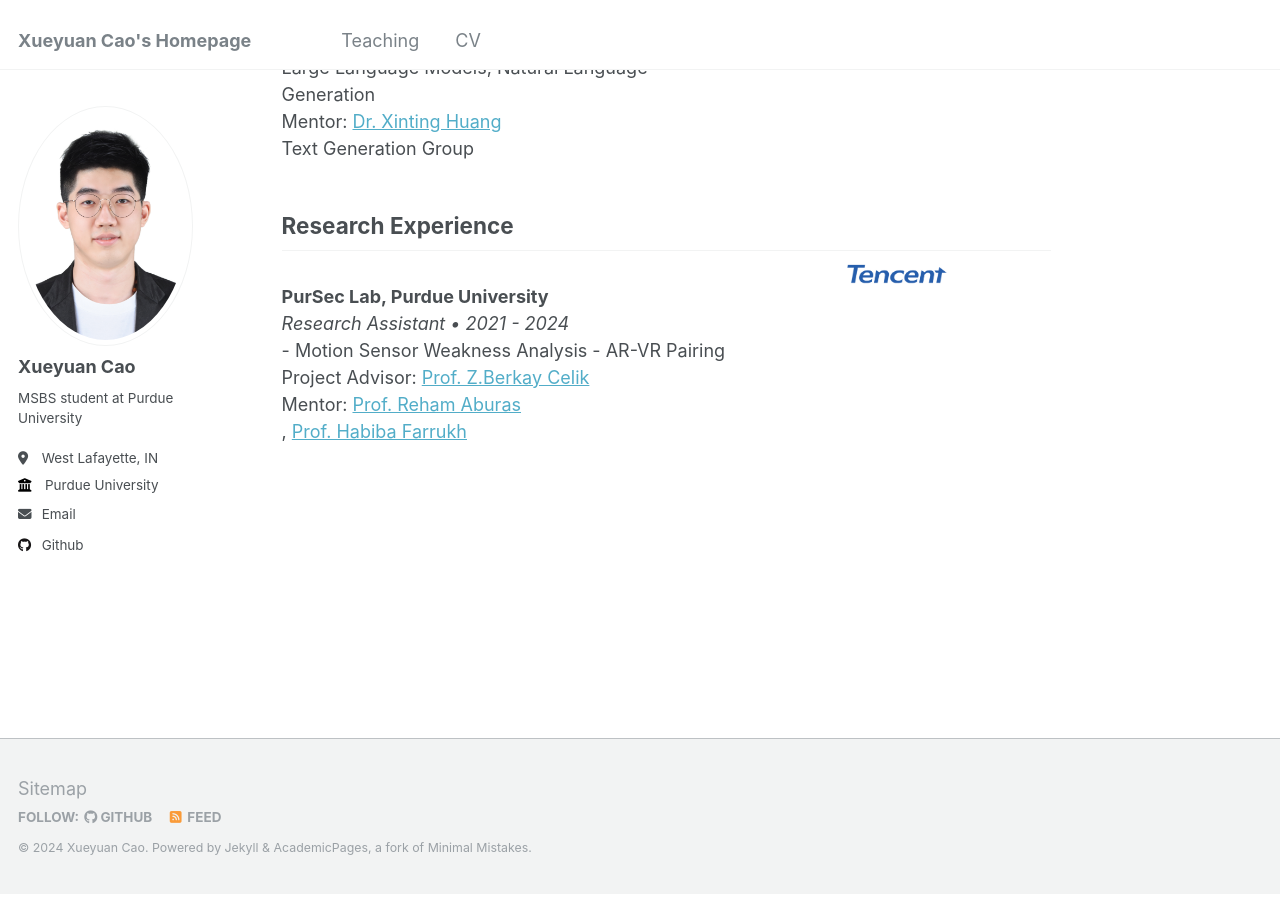
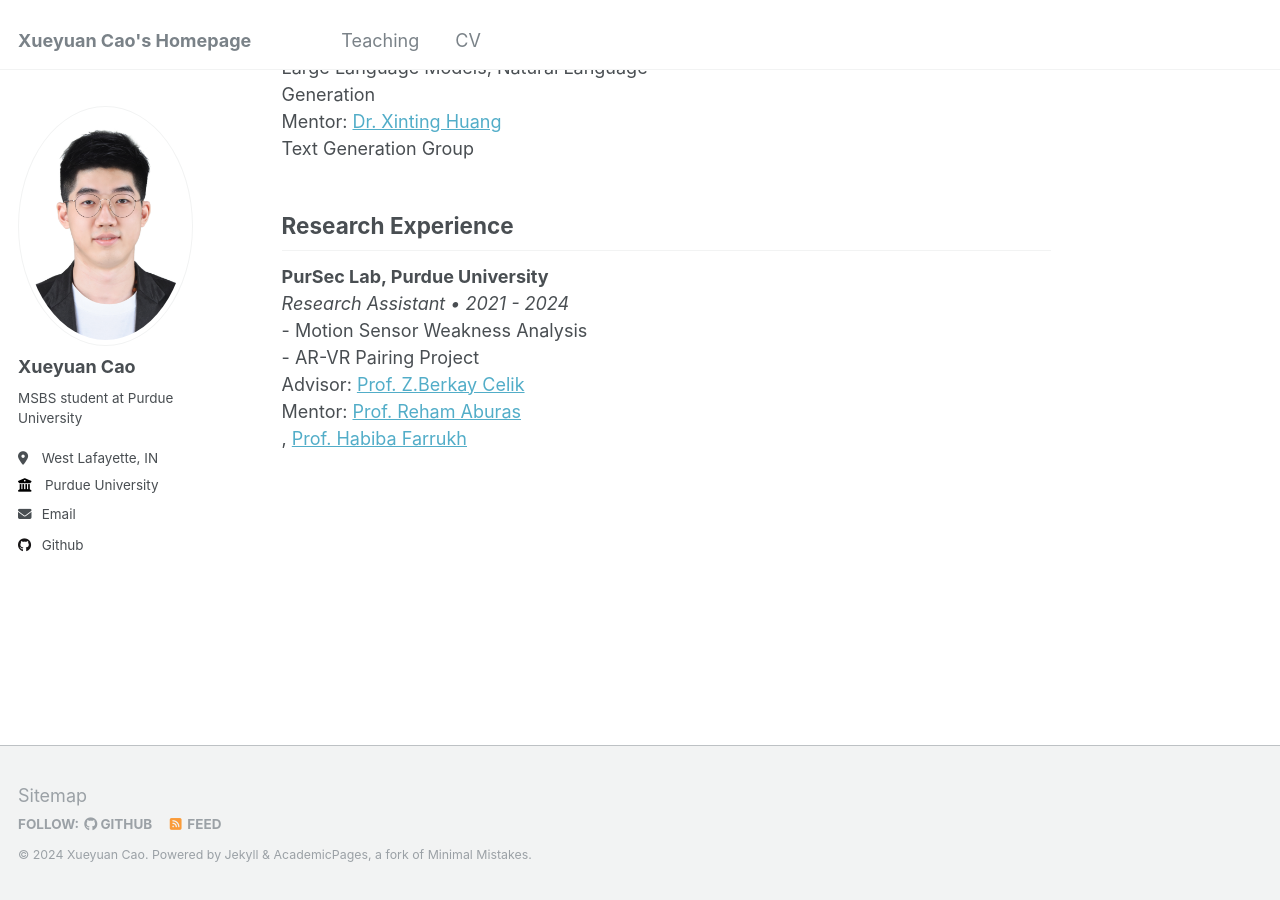
Before and after one commit to xue1uan/xue1uan.github.io, a Jekyll site: the page built from _pages/about.md, in a window 1280 px wide and 900 px high, scrolled down 715 px. Built offline with Jekyll 4.4.1, drawn with Linux system fonts in a browser that asks for light colours.

Commit message:
Research experience update

```diff
--- a/_pages/about.md
+++ b/_pages/about.md
@@ -58,17 +58,14 @@ I am a MS student in Purdue University - Computer Science Department. After spen
     <h2>Research Experience</h2>
     <div style="display: flex; justify-content: space-between; align-items: flex-start; width: 100%;">
         <div style="flex-basis: 60%; display: flex; flex-direction: column;">
-            <div style="margin-top: 20px;">
+            <div>
                 <b>PurSec Lab, Purdue University</b><br>
                 <i>Research Assistant • 2021 - 2024</i><br>
-                - Motion Sensor Weakness Analysis
-                - AR-VR Pairing Project
+                - Motion Sensor Weakness Analysis<br>
+                - AR-VR Pairing Project<br>
                 Advisor: <a href="https://beerkay.github.io/" target="_blank">Prof. Z.Berkay Celik</a><br>
                 Mentor: <a href="https://rehammaburas.github.io/" target="_blank">Prof. Reham Aburas</a><br>, <a href="https://habiba-farrukh.github.io/" target="_blank">Prof. Habiba Farrukh</a><br>
             </div>
-        </div>
-        <div style="flex-basis: 40%; display: flex; justify-content: center; align-items: center;">
-            <img src="/images/tencent_logo.png" alt="Tencent Logo" width="100"/>
         </div>
     </div>
 </div>
```
